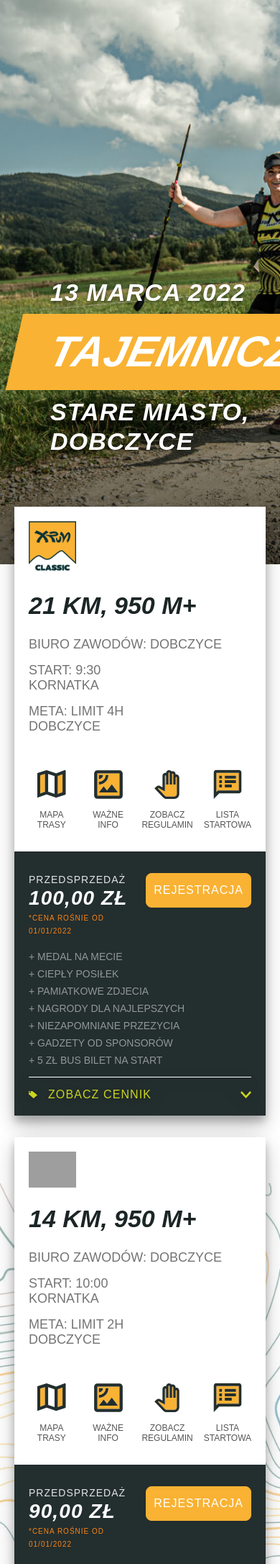
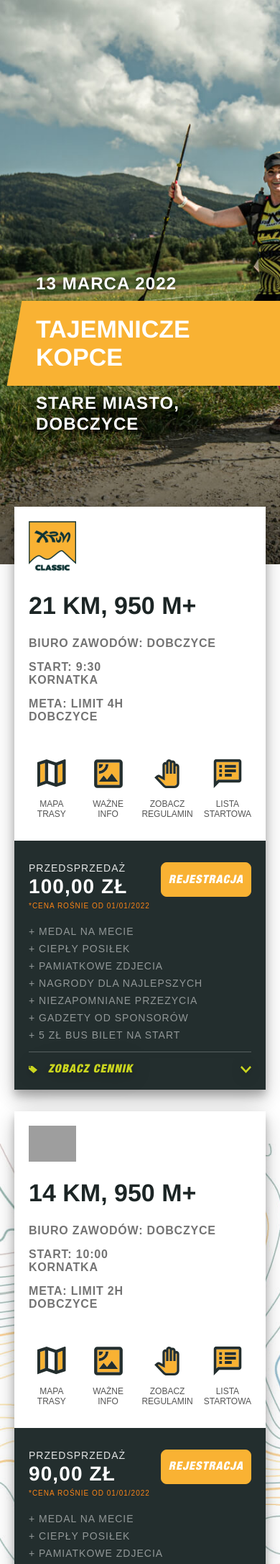
Before and after one commit to petkor1/serwis-biegowy, a PHP site: page /tajemnicze-kopce.html in a window 390 px wide; the page is wider, and only the part inside the window is pictured. Shown: the part 76-2249 px from the top of that part at 72% size. Run offline with PHP 8.4, Linux system fonts and the light colour scheme; grey boxes are pictures that could not be loaded.

Commit message:
helvetica i regulamin

```diff
--- a/style.css
+++ b/style.css
@@ -3,6 +3,10 @@
     padding: 0;
     scroll-behavior: smooth;
 }
+@font-face {
+    font-family: helvetica;
+    src: url(/fonts/Neue\ Helvetica\ POLSKA\ Condensed\ Black\ Oblique.ttf);
+  }
 
 button {
     padding-left: 40px;
@@ -53,21 +57,21 @@ h1 {
 
 h2 {
     font-size: 60px;
-    font-style: italic;
+    /* font-style: italic; */
     font-weight: 900;
     text-transform: uppercase;
-    line-height: 110%;
-    letter-spacing: 0px;
+    /* line-height: 110%; */
+    /* letter-spacing: 0px; */
     color: #1c2525;
 }
 
 h3 {
     font-size: 48px;
-    font-style: italic;
+    /* font-style: italic; */
     font-weight: 900;
     text-transform: uppercase;
-    line-height: 110%;
-    letter-spacing: 0px;
+    /* line-height: 110%; */
+    /* letter-spacing: 0px; */
     color: #1c2525;
 }
 
@@ -75,7 +79,7 @@ h3 {
 
 h4 {
     font-size: 34px;
-    font-style: italic;
+    /* font-style: italic; */
     font-weight: 900;
     text-transform: uppercase;
     line-height: 110%;
@@ -86,7 +90,7 @@ h4 {
 
 h5 {
     font-size: 24px;
-    font-style: italic;
+    /* font-style: italic; */
     font-weight: 900;
     text-transform: uppercase;
     line-height: 120%;
@@ -103,8 +108,16 @@ p {
 
 }
 
+ul {
+    font-family: sans-serif;
+
+}
+span {
+    font-family: sans-serif;
+}
+
 body{
-    font-family: sans-serif;
+    font-family: helvetica;
     height: 100%;
 
 }
@@ -1017,23 +1030,62 @@ footer .rights{
     bottom: 130px;
 }
 
+@media screen and (max-width:900px){
+    .event-title-container {
+        position: absolute;
+        display: flex;
+        width: 100%;
+        padding: 20px;
+        margin: auto;
+        z-index: 1;
+        left: 0;
+        right: 0;
+        bottom: 160px;
+    }
+}
+
 .event-title h5 {
     font-size: 34px;
     color: white;
     padding-left: 50px;
     font-weight: 900;
     text-shadow: 0px 4px 5px rgba(0, 0, 0, 0.14), 0px 1px 10px rgba(0, 0, 0, 0.12), 0px 2px 4px rgba(0, 0, 0, 0.2);
+}
 
+@media screen and (max-width:900px){
+    .event-title h5 {
+        font-size: 24px;
+        padding-left: 30px;
+    }
 }
+
+
 
 .event-title-button {
     background: #F9B233;
     padding: 20px 50px;
     margin: 10px 0;
-    transform: skew(-13deg);
+    transform: skew(-10deg);
 }
+
+@media screen and (max-width:900px){
+    .event-title-button {
+        padding: 20px 30px;
+    }
+}
+
+
 .event-title-button h2 {
     color: white;
+    transform: skew(10deg);
+
+}
+
+@media screen and (max-width:900px){
+    .event-title-button h2 {
+        font-size: 34px;
+
+    }
 }
 
 /*------------CARDS--------------*/
@@ -1069,9 +1121,10 @@ footer .rights{
 
 .card-for-event-top ul li{
     list-style-type: none;
-    font-size: 18px;
+    font-size: 16px;
     text-transform: uppercase;
-    font-weight: normal;
+    font-weight: bold;
+    letter-spacing: 0.8px;
     padding-bottom: 15px;
     color: rgba(0, 0, 0, 0.55);
 
@@ -1144,7 +1197,7 @@ footer .rights{
     padding: 0px 10px;
     background: #F9B233;
     font-size: 16px;
-    letter-spacing: 1px;
+    letter-spacing: 1.1px;
     text-transform: uppercase ;
     border: 1px solid #F9B233;
     border-radius: 8px;
@@ -1165,6 +1218,7 @@ footer .rights{
 
 .card-for-event-bottom li{
     font-size: 14px;
+    letter-spacing: 1px;
     text-transform: uppercase;
     color: rgba(255, 255, 255, 0.50);
 }
@@ -1180,11 +1234,12 @@ footer .rights{
     width: 100%;
     height: fit-content;
     padding: 15px 0 0 0;
-    border-top:1px solid rgb(255, 255, 255);
+    border-top:1px solid rgba(255, 255, 255, 0.24);
     background: rgba(255, 255, 255, 0);
     transform: skew(0deg);
 }
 .card-for-event-bottom button span{
+    font-family: helvetica;
     font-size: 16px;
     margin-right: auto;
     padding-left: 15px;
--- a/tajemnicze-kopce.html
+++ b/tajemnicze-kopce.html
@@ -124,10 +124,10 @@
                             DOBCZYCE</li>
                     </ul>
                     <div class="card-for-event-icons">
-                        <a href="#" class="card-for-event-icon"><img src="/images/map.svg" alt="Mapa trasy"><span>Mapa<br>Trasy</span></a>
-                        <a href="#" class="card-for-event-icon"><img src="images/satellite.svg" alt="Trasa GPX"><span>Ważne<br>info</span></a>
+                        <a href="#trasa" class="card-for-event-icon"><img src="/images/map.svg" alt="Mapa trasy"><span>Mapa<br>Trasy</span></a>
+                        <a href="#info" class="card-for-event-icon"><img src="images/satellite.svg" alt="Trasa GPX"><span>Ważne<br>info</span></a>
                         <a href="#" class="card-for-event-icon"><img src="images/pan_tool.svg" alt="Regulamin"><span>Zobacz Regulamin</span></a>
-                        <a href="#" class="card-for-event-icon"><img src="images/speaker_notes.svg" alt="Lista startowa"><span>Lista startowa</span></a>
+                        <a href="https://zapisy.raatiming.pl/xrun-tajemniczekopce-21km-ii.html" class="card-for-event-icon"><img src="images/speaker_notes.svg" alt="Lista startowa"><span>Lista startowa</span></a>
                     </div>
                 </div>
                 <div class="card-for-event-bottom">
@@ -138,7 +138,7 @@
                             <span class="adnotacja">*cena rośnie od 01/01/2022</span>
 
                         </div>
-                        <a class="register-button" href="#">Rejestracja</a>
+                        <a class="register-button" href="https://zapisy.raatiming.pl/xrun-tajemniczekopce-21km.html">Rejestracja</a>
 
                     </div>
 
@@ -198,8 +198,8 @@
                             DOBCZYCE</li>
                     </ul>
                     <div class="card-for-event-icons">
-                        <a href="#" class="card-for-event-icon"><img src="/images/map.svg" alt="Mapa trasy"><span>Mapa<br>Trasy</span></a>
-                        <a href="#" class="card-for-event-icon"><img src="images/satellite.svg" alt="Trasa GPX"><span>Ważne<br>info</span></a>
+                        <a href="#trasa" class="card-for-event-icon"><img src="/images/map.svg" alt="Mapa trasy"><span>Mapa<br>Trasy</span></a>
+                        <a href="#info" class="card-for-event-icon"><img src="images/satellite.svg" alt="Trasa GPX"><span>Ważne<br>info</span></a>
                         <a href="#" class="card-for-event-icon"><img src="images/pan_tool.svg" alt="Regulamin"><span>Zobacz Regulamin</span></a>
                         <a href="#" class="card-for-event-icon"><img src="images/speaker_notes.svg" alt="Lista startowa"><span>Lista startowa</span></a>
                     </div>
@@ -273,8 +273,8 @@
                             dobczyce, stare miasto</li>
                     </ul>
                     <div class="card-for-event-icons">
-                        <a href="#" class="card-for-event-icon"><img src="/images/map.svg" alt="Mapa trasy"><span>Mapa<br>Trasy</span></a>
-                        <a href="#" class="card-for-event-icon"><img src="images/satellite.svg" alt="Trasa GPX"><span>Ważne<br>info</span></a>
+                        <!-- <a href="#" class="card-for-event-icon"><img src="/images/map.svg" alt="Mapa trasy"><span>Mapa<br>Trasy</span></a> -->
+                        <a href="#info" class="card-for-event-icon"><img src="images/satellite.svg" alt="Trasa GPX"><span>Ważne<br>info</span></a>
                         <a href="#" class="card-for-event-icon"><img src="images/pan_tool.svg" alt="Regulamin"><span>Zobacz Regulamin</span></a>
                         <a href="#" class="card-for-event-icon"><img src="images/speaker_notes.svg" alt="Lista startowa"><span>Lista startowa</span></a>
                     </div>
@@ -338,7 +338,7 @@
     </div>
 <!------------------ MAPS ----------------------->
 
-    <div class="maps-title-container">
+    <div id="trasa" class="maps-title-container">
         <h1 id="events" class="maps-section-title">Trasy</h1>
         <p class="maps-description">Wybierz dystans i zapoznaj się z trasą.</p>
     </div>
@@ -346,8 +346,8 @@
         <!-- Tab links -->
         <div class="maps-tabs">
             <div class="tab">
-                <button class="tablinks active" onclick="openTab(event, 'Tab1')">Classic<span>21 km</span></button>
-                <button class="tablinks" onclick="openTab(event, 'Tab2')">Mini</button>
+                <button class="tablinks active" onclick="openTab(event, 'Tab1')">Classic<span> 21 km</span></button>
+                <button class="tablinks" onclick="openTab(event, 'Tab2')">Mini<span> 14 km</span></button>
             </div>
             <!-- Tab content -->
             <div id="Tab1" class="tabcontent active">
@@ -366,7 +366,7 @@
 
 <!------------------ INFO ----------------------->
 
-    <div class="title-container">
+    <div id="info" class="title-container">
         <h1 id="events" class="maps-section-title">Info</h1>
     </div>
     <div class="info-container">
```
Also changed, not shown: other parts of style.css (+24 -11 lines), fonts/Neue Helvetica POLSKA Condensed Black Oblique.ttf (added), 1 other file.
